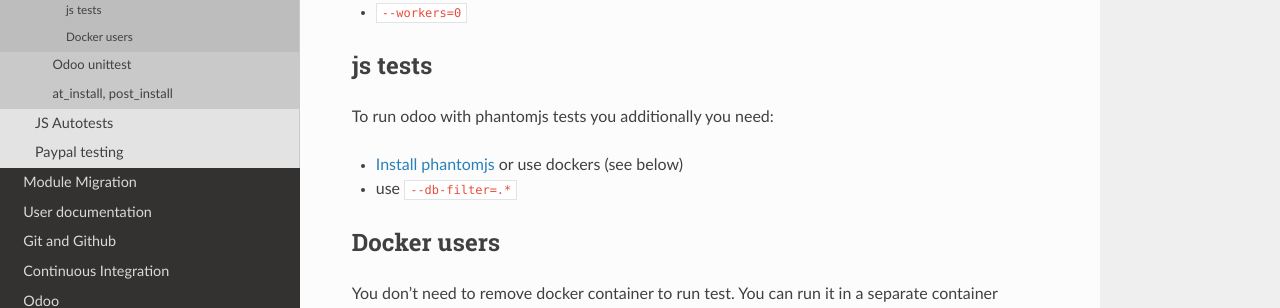
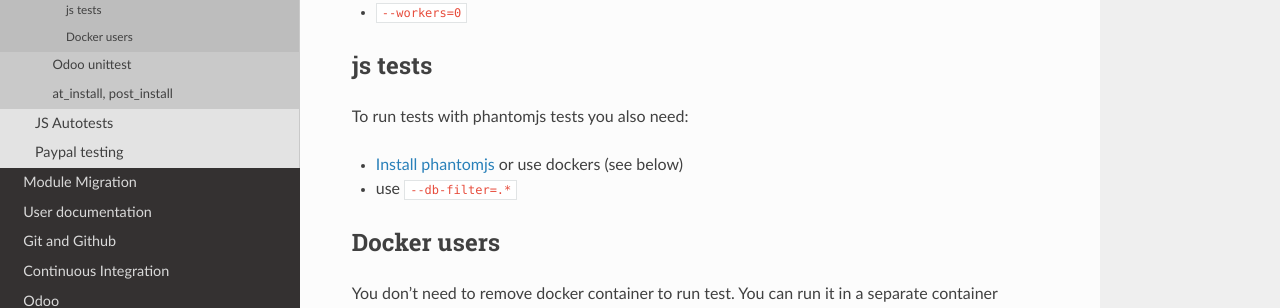
Before and after one commit to itpp-labs/odoo-development, a Sphinx documentation site: the page built from docs/qa/python/test-enable.rst, in a window 1280 px wide and 1149 px high. Shown: the part 283-591 px from the top of the window. Built offline with Sphinx 7.4.7 and the Read the Docs theme 2.0.0, drawn with Linux system fonts in a browser that asks for light colours.

Commit message:
Update test-enable.rst

```diff
--- a/docs/qa/python/test-enable.rst
+++ b/docs/qa/python/test-enable.rst
@@ -13,7 +13,7 @@
 js tests
 ========
 
-To run odoo with phantomjs tests you additionally you need:
+To run tests with phantomjs tests you also need:
 
 * `Install phantomjs <http://phantomjs.org/download.html>`_ or use dockers (see below)
 * use ``--db-filter=.*``
```
